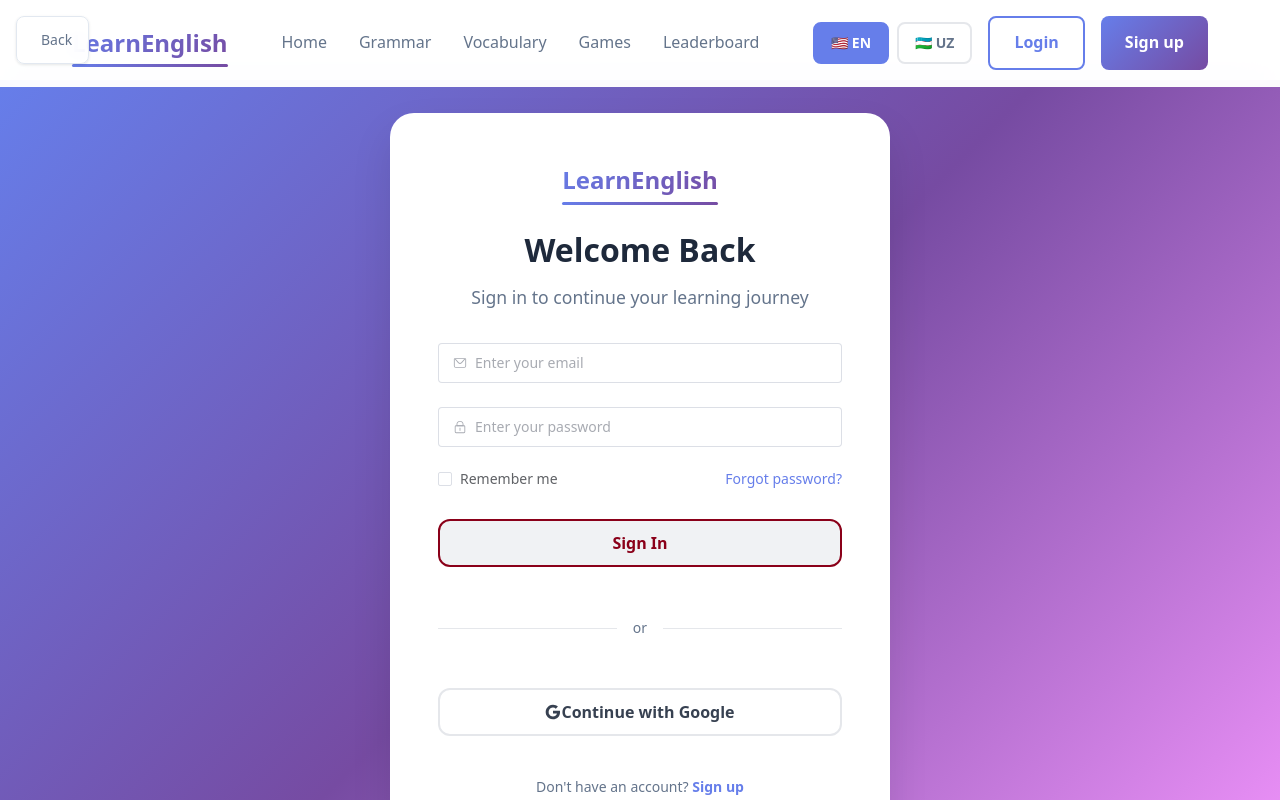
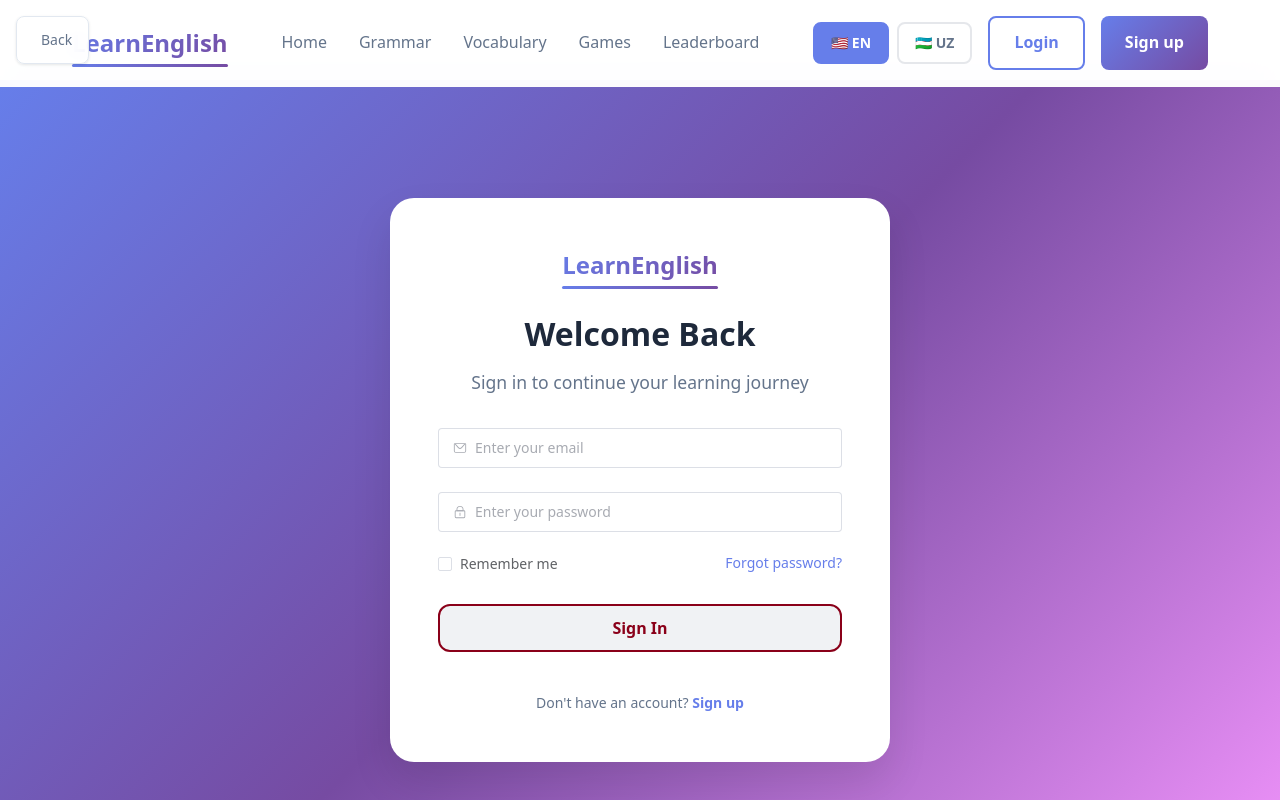
Before and after one commit to AvazbekHasanov/LearnEnglish, a Vue app: page /auth/login in a window 1280 px wide. Built offline with nearby package versions, Linux system fonts and the light colour scheme.

Commit message:
Base URL is changed and Sign in with google is removed

```diff
--- a/src/pages/Auth/Login.vue
+++ b/src/pages/Auth/Login.vue
@@ -147,20 +147,20 @@
           {{ $t('auth.sign_in') }}
         </el-button>
 
-        <div class="divider">
-          <span class="divider-text">{{ $t('auth.or') }}</span>
-        </div>
+<!--        <div class="divider">-->
+<!--          <span class="divider-text">{{ $t('auth.or') }}</span>-->
+<!--        </div>-->
 
-        <el-button
-          type="default"
-          size="large"
-          class="auth-btn btn-google"
-          @click="handleGoogleLogin"
-          :loading="userStore.isLoading"
-        >
-          <el-icon><svg viewBox="0 0 24 24" width="16" height="16"><path fill="currentColor" d="M22.56 12.25c0-.78-.07-1.53-.2-2.25H12v4.26h5.92c-.26 1.37-1.04 2.53-2.21 3.31v2.77h3.57c2.08-1.92 3.28-4.74 3.28-8.09z"/><path fill="currentColor" d="M12 23c2.97 0 5.46-.98 7.28-2.66l-3.57-2.77c-.98.66-2.23 1.06-3.71 1.06-2.86 0-5.29-1.93-6.16-4.53H2.18v2.84C3.99 20.53 7.7 23 12 23z"/><path fill="currentColor" d="M5.84 14.09c-.22-.66-.35-1.36-.35-2.09s.13-1.43.35-2.09V7.07H2.18C1.43 8.55 1 10.22 1 12s.43 3.45 1.18 4.93l2.85-2.22.81-.62z"/><path fill="currentColor" d="M12 5.38c1.62 0 3.06.56 4.21 1.64l3.15-3.15C17.45 2.09 14.97 1 12 1 7.7 1 3.99 3.47 2.18 7.07l3.66 2.84c.87-2.6 3.3-4.53 6.16-4.53z"/></svg></el-icon>
-          {{ $t('auth.continue_with_google') }}
-        </el-button>
+<!--        <el-button-->
+<!--          type="default"-->
+<!--          size="large"-->
+<!--          class="auth-btn btn-google"-->
+<!--          @click="handleGoogleLogin"-->
+<!--          :loading="userStore.isLoading"-->
+<!--        >-->
+<!--          <el-icon><svg viewBox="0 0 24 24" width="16" height="16"><path fill="currentColor" d="M22.56 12.25c0-.78-.07-1.53-.2-2.25H12v4.26h5.92c-.26 1.37-1.04 2.53-2.21 3.31v2.77h3.57c2.08-1.92 3.28-4.74 3.28-8.09z"/><path fill="currentColor" d="M12 23c2.97 0 5.46-.98 7.28-2.66l-3.57-2.77c-.98.66-2.23 1.06-3.71 1.06-2.86 0-5.29-1.93-6.16-4.53H2.18v2.84C3.99 20.53 7.7 23 12 23z"/><path fill="currentColor" d="M5.84 14.09c-.22-.66-.35-1.36-.35-2.09s.13-1.43.35-2.09V7.07H2.18C1.43 8.55 1 10.22 1 12s.43 3.45 1.18 4.93l2.85-2.22.81-.62z"/><path fill="currentColor" d="M12 5.38c1.62 0 3.06.56 4.21 1.64l3.15-3.15C17.45 2.09 14.97 1 12 1 7.7 1 3.99 3.47 2.18 7.07l3.66 2.84c.87-2.6 3.3-4.53 6.16-4.53z"/></svg></el-icon>-->
+<!--          {{ $t('auth.continue_with_google') }}-->
+<!--        </el-button>-->
 
         <div class="auth-footer">
           <p class="auth-footer-text">
--- a/src/pages/Auth/Signup.vue
+++ b/src/pages/Auth/Signup.vue
@@ -88,8 +88,8 @@
         <el-form-item prop="agreeToTerms" class="form-group">
           <el-checkbox v-model="form.agreeToTerms">
             {{ $t('auth.agree_terms') }}
-            <el-link type="primary">{{ $t('auth.terms_of_service') }}</el-link> {{ $t('auth.or') }}
-            <el-link type="primary">{{ $t('auth.privacy_policy') }}</el-link>
+            <el-link type="danger">{{ $t('auth.terms_of_service') }}</el-link> {{ $t('auth.or') }}
+            <el-link type="danger">{{ $t('auth.privacy_policy') }}</el-link>
           </el-checkbox>
         </el-form-item>
 
@@ -103,20 +103,20 @@
           {{ $t('auth.create_account_btn') }}
         </el-button>
 
-        <div class="divider">
-          <span class="divider-text">{{ $t('auth.or') }}</span>
-        </div>
+<!--        <div class="divider">-->
+<!--          <span class="divider-text">{{ $t('auth.or') }}</span>-->
+<!--        </div>-->
 
-        <el-button
-          type="default"
-          size="large"
-          class="auth-btn btn-google"
-          @click="handleGoogleSignup"
-          :loading="userStore.isLoading"
-        >
-          <el-icon><svg viewBox="0 0 24 24" width="16" height="16"><path fill="currentColor" d="M22.56 12.25c0-.78-.07-1.53-.2-2.25H12v4.26h5.92c-.26 1.37-1.04 2.53-2.21 3.31v2.77h3.57c2.08-1.92 3.28-4.74 3.28-8.09z"/><path fill="currentColor" d="M12 23c2.97 0 5.46-.98 7.28-2.66l-3.57-2.77c-.98.66-2.23 1.06-3.71 1.06-2.86 0-5.29-1.93-6.16-4.53H2.18v2.84C3.99 20.53 7.7 23 12 23z"/><path fill="currentColor" d="M5.84 14.09c-.22-.66-.35-1.36-.35-2.09s.13-1.43.35-2.09V7.07H2.18C1.43 8.55 1 10.22 1 12s.43 3.45 1.18 4.93l2.85-2.22.81-.62z"/><path fill="currentColor" d="M12 5.38c1.62 0 3.06.56 4.21 1.64l3.15-3.15C17.45 2.09 14.97 1 12 1 7.7 1 3.99 3.47 2.18 7.07l3.66 2.84c.87-2.6 3.3-4.53 6.16-4.53z"/></svg></el-icon>
-          {{ $t('auth.sign_up_with_google') }}
-        </el-button>
+<!--        <el-button-->
+<!--          type="default"-->
+<!--          size="large"-->
+<!--          class="auth-btn btn-google"-->
+<!--          @click="handleGoogleSignup"-->
+<!--          :loading="userStore.isLoading"-->
+<!--        >-->
+<!--          <el-icon><svg viewBox="0 0 24 24" width="16" height="16"><path fill="currentColor" d="M22.56 12.25c0-.78-.07-1.53-.2-2.25H12v4.26h5.92c-.26 1.37-1.04 2.53-2.21 3.31v2.77h3.57c2.08-1.92 3.28-4.74 3.28-8.09z"/><path fill="currentColor" d="M12 23c2.97 0 5.46-.98 7.28-2.66l-3.57-2.77c-.98.66-2.23 1.06-3.71 1.06-2.86 0-5.29-1.93-6.16-4.53H2.18v2.84C3.99 20.53 7.7 23 12 23z"/><path fill="currentColor" d="M5.84 14.09c-.22-.66-.35-1.36-.35-2.09s.13-1.43.35-2.09V7.07H2.18C1.43 8.55 1 10.22 1 12s.43 3.45 1.18 4.93l2.85-2.22.81-.62z"/><path fill="currentColor" d="M12 5.38c1.62 0 3.06.56 4.21 1.64l3.15-3.15C17.45 2.09 14.97 1 12 1 7.7 1 3.99 3.47 2.18 7.07l3.66 2.84c.87-2.6 3.3-4.53 6.16-4.53z"/></svg></el-icon>-->
+<!--          {{ $t('auth.sign_up_with_google') }}-->
+<!--        </el-button>-->
 
         <div class="auth-footer">
           <p class="auth-footer-text">
--- a/src/services/api.js
+++ b/src/services/api.js
@@ -2,9 +2,9 @@
 
 // export const BASE_URL = 'https://desired-fit-parakeet.ngrok-free.app/api'
 
-export const BASE_URL = 'http://16.170.158.74:8081/api'
+// export const BASE_URL = 'http://16.170.158.74:8081/api'
 
-
+export const BASE_URL = 'https://learn-english.prime-core.uz/api'
 const apiClient = (customConfig = {}) => {
   const instance = axios.create({
     baseURL: customConfig.baseURL || BASE_URL,
```
